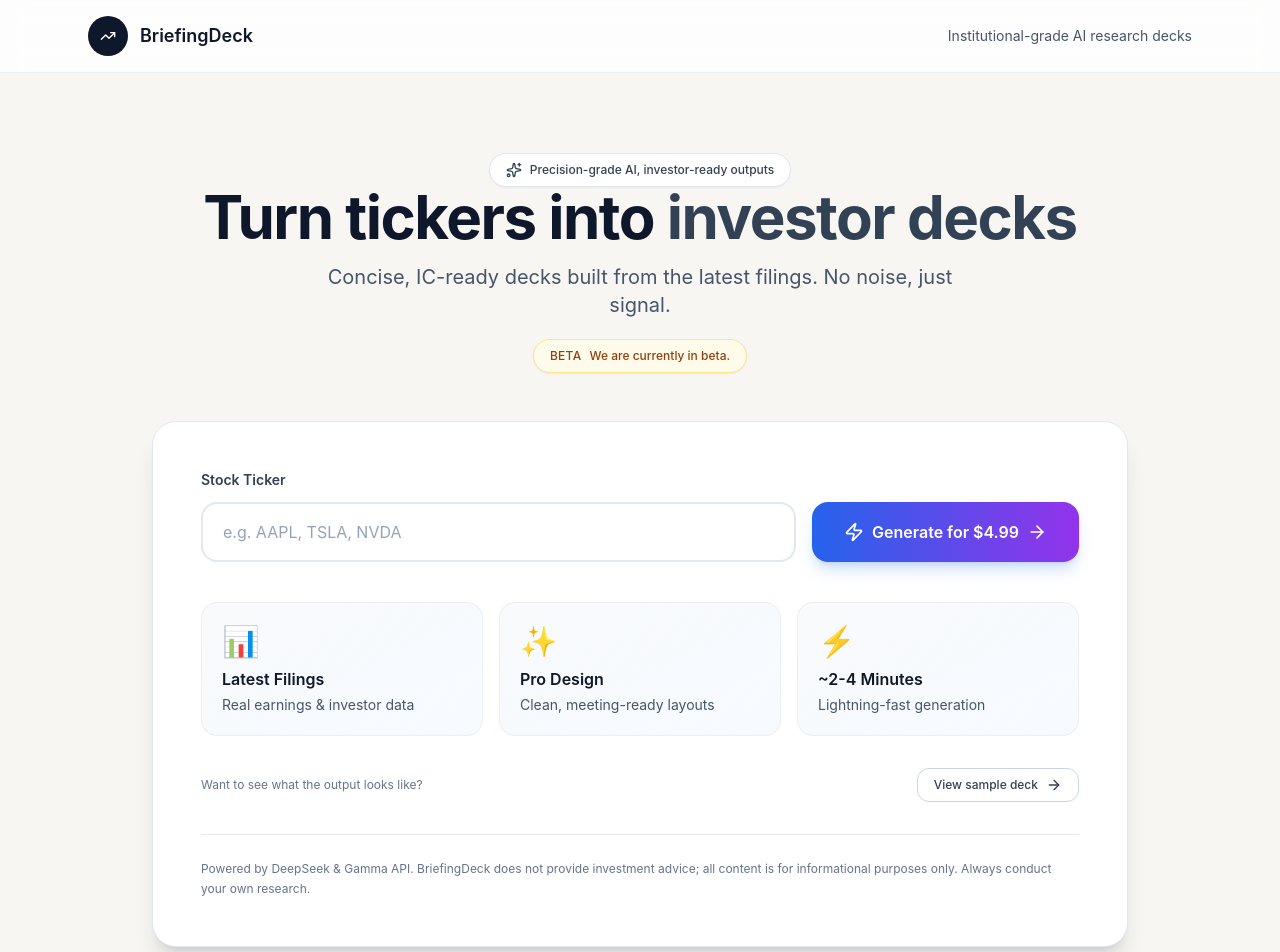
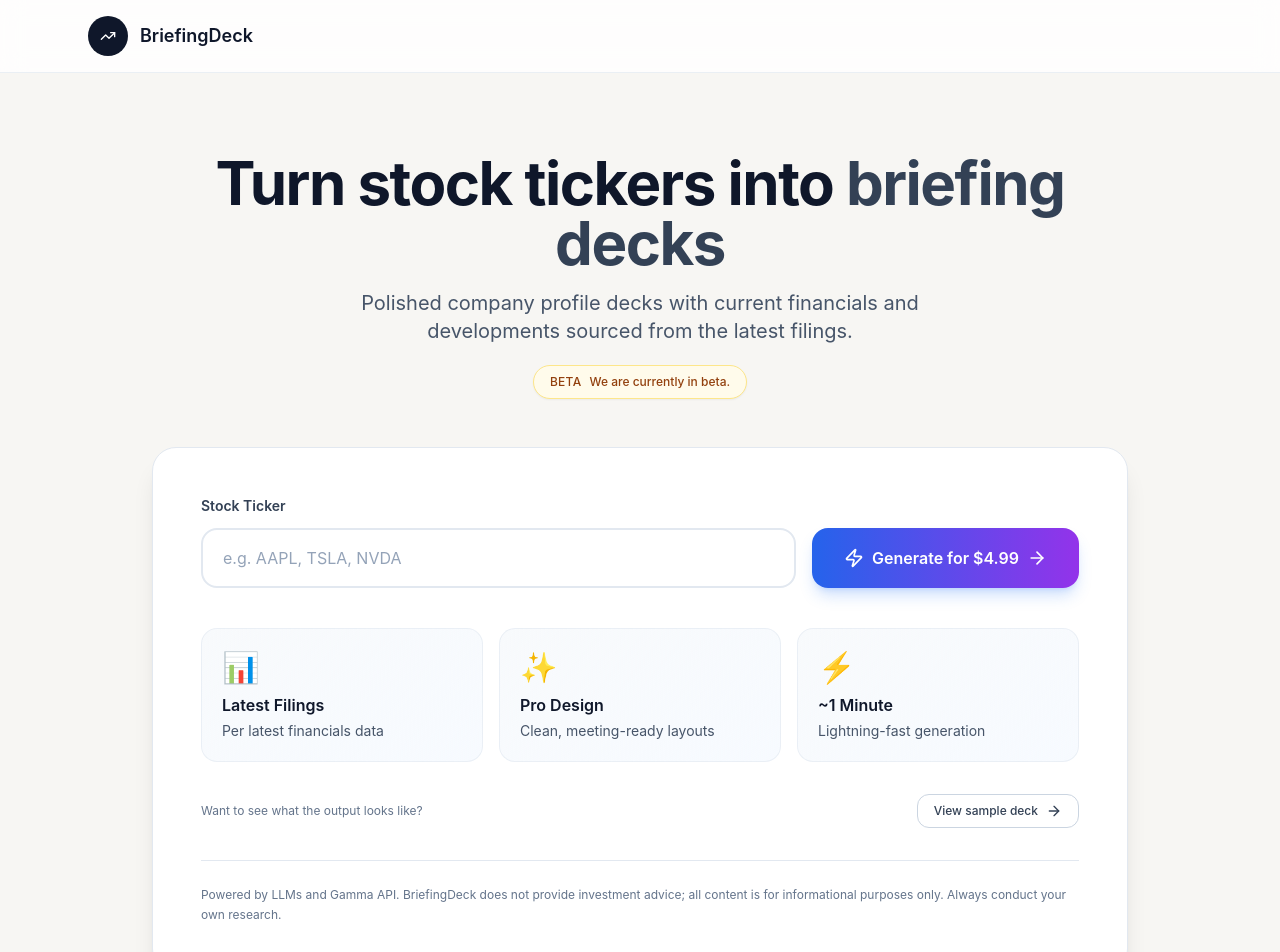
Before and after one commit to tianyumvp/earnings-deck, a Next.js app: page / in a window 1280 px wide. Shown: the top 952 px of the page. Built offline with nearby package versions, Linux system fonts and the light colour scheme.

Commit message:
UI copy updates and deploy

```diff
--- a/pages/index.js
+++ b/pages/index.js
@@ -159,7 +159,7 @@
             </span>
           </div>
           <div className="flex items-center gap-3 text-sm text-slate-600">
-            <span className="hidden sm:inline">Institutional-grade AI research decks</span>
+              <span className="hidden sm:inline"></span>
           </div>
         </div>
       </header>
@@ -169,19 +169,12 @@
         <section className="mx-auto max-w-5xl px-6 py-16 md:py-20">
           {/* Hero Section */}
           <div className="text-center mb-12">
-            <div className="inline-flex items-center gap-2 px-4 py-2 rounded-full bg-white border border-slate-200 shadow-sm">
-              <Sparkles className="w-4 h-4 text-slate-700" />
-              <span className="text-xs font-medium text-slate-700">
-                Precision-grade AI, investor-ready outputs
-              </span>
-            </div>
-
             <h1 className="text-5xl md:text-6xl font-bold tracking-tight mb-4 text-slate-900">
-              Turn tickers into <span className="text-slate-700">investor decks</span>
+              Turn stock tickers into <span className="text-slate-700">briefing decks</span>
             </h1>
 
             <p className="text-lg md:text-xl text-slate-600 max-w-2xl mx-auto leading-relaxed">
-              Concise, IC-ready decks built from the latest filings. No noise, just signal.
+              Polished company profile decks with current financials and developments sourced from the latest filings.
             </p>
 
             <div className="mt-5 inline-flex items-center gap-2 px-4 py-2 rounded-full border border-amber-200 bg-amber-50 text-amber-800 text-xs font-medium shadow-sm">
@@ -204,7 +197,7 @@
                       </p>
                       <div className="mt-2 text-xs text-blue-600 flex items-center gap-2">
                         <Clock className="w-3 h-3" />
-                        Generation typically takes 2-4 minutes
+                        Generation typically takes ~1 minute
                       </div>
                     </div>
                   </div>
@@ -303,9 +296,9 @@
               {/* Features */}
               <div className="mt-10 grid grid-cols-1 md:grid-cols-3 gap-4">
                 {[
-                  { icon: '📊', title: 'Latest Filings', desc: 'Real earnings & investor data' },
+                  { icon: '📊', title: 'Latest Filings', desc: 'Per latest financials data' },
                   { icon: '✨', title: 'Pro Design', desc: 'Clean, meeting-ready layouts' },
-                  { icon: '⚡', title: '~2-4 Minutes', desc: 'Lightning-fast generation' },
+                  { icon: '⚡', title: '~1 Minute', desc: 'Lightning-fast generation' },
                 ].map((feature, i) => (
                   <div
                     key={i}
@@ -337,7 +330,7 @@
               {/* Disclaimer */}
               <div className="mt-8 pt-6 border-t border-slate-200">
                 <p className="text-xs text-slate-500 leading-relaxed">
-                  Powered by DeepSeek & Gamma API. BriefingDeck does not provide investment advice; all content is for informational purposes only. Always conduct your own research.
+                  Powered by LLMs and Gamma API. BriefingDeck does not provide investment advice; all content is for informational purposes only. Always conduct your own research.
                 </p>
               </div>
             </div>
```
